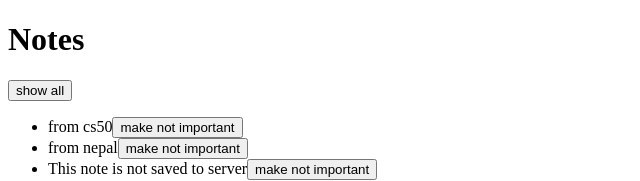
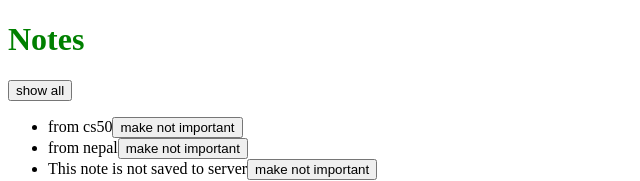
Before and after one commit to GaurabPrasai/react-projects, a React (Vite) app in the folder notes-frontend/: page / in a window 1280 px wide. Shown: the top 181 px of the page, without its empty margins (0-640 px from the left). Built offline with nearby package versions, Linux system fonts and the light colour scheme; data requests are answered from the project's data file.

Commit message:
created style file

```diff
--- /dev/null
+++ b/notes-frontend/src/index.css
@@ -0,0 +1,3 @@
+h1 {
+    color: green;
+  }
--- a/notes-frontend/src/main.jsx
+++ b/notes-frontend/src/main.jsx
@@ -4,6 +4,7 @@ import ReactDOM from "react-dom/client";
 import { StrictMode } from "react";
 
 import App from "./App";
+import './index.css'
 
 ReactDOM.createRoot(document.getElementById("root")).render(
   <StrictMode>
```
